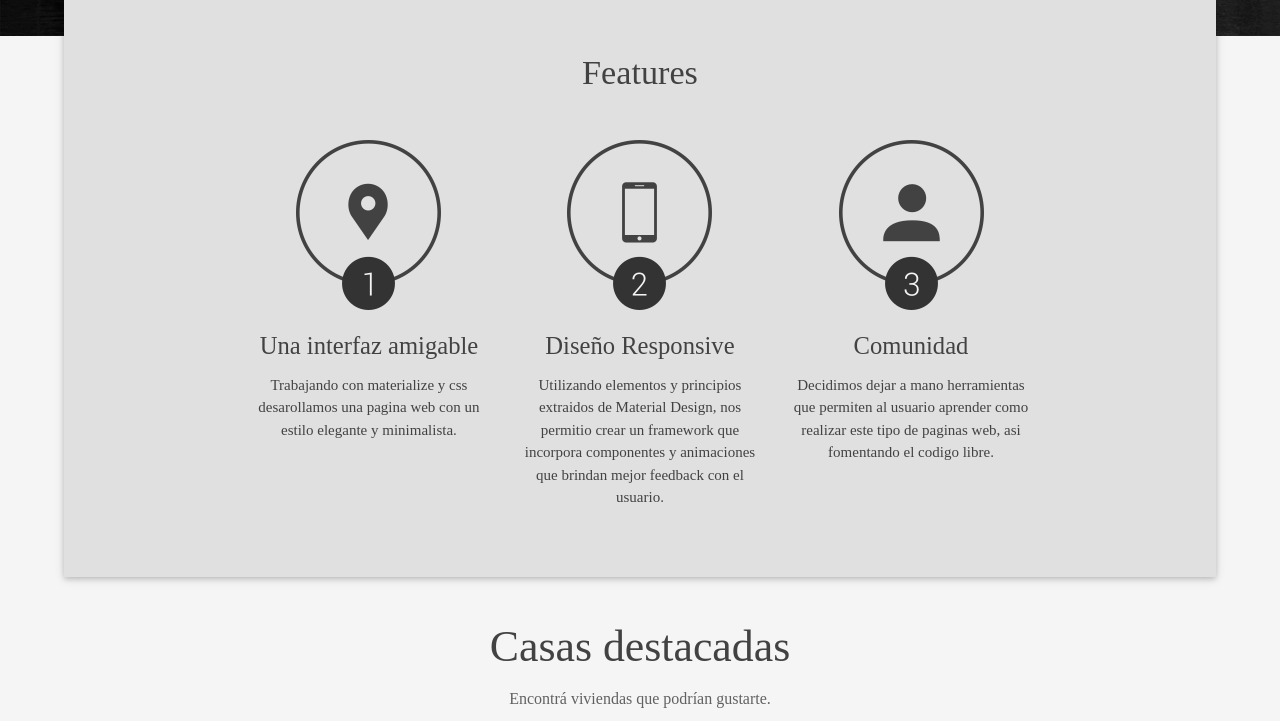
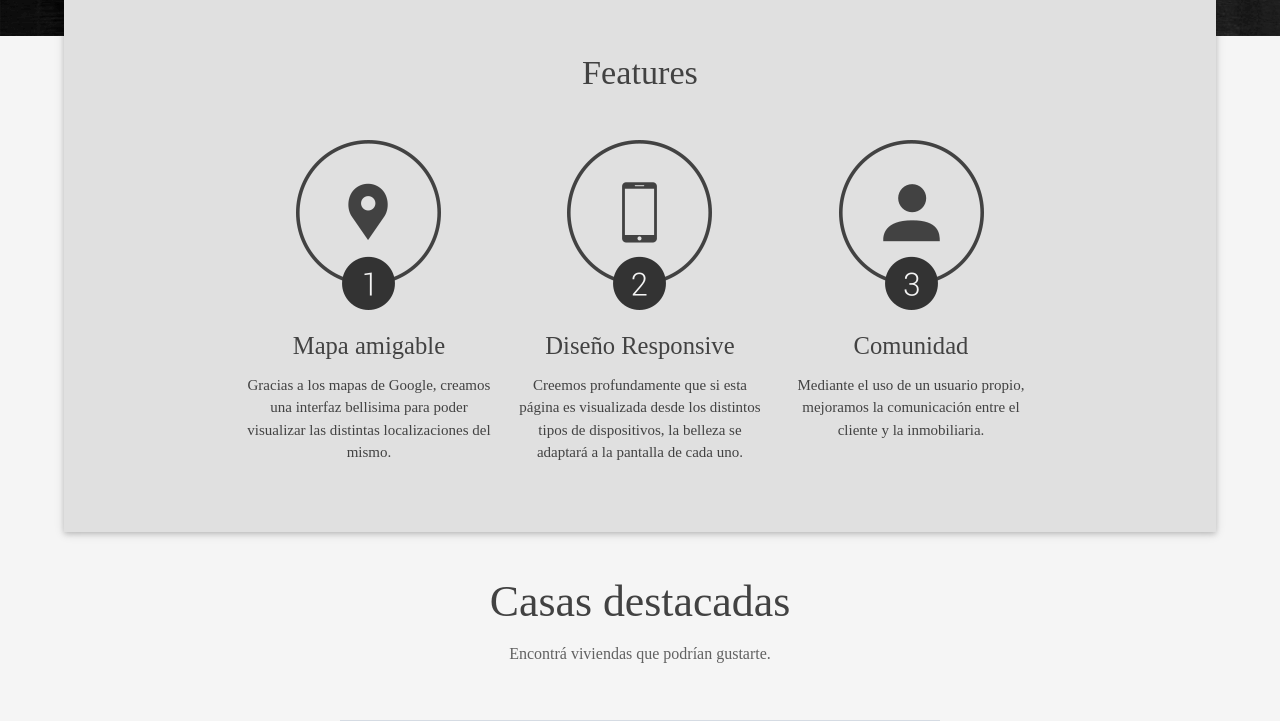
Before and after one commit to ProyectoInmobiliaria/Proyecto, a Django app: template inmobiliaria/inmobili/templates/index.html in a window 1280 px wide. Shown: the part 865-1586 px from the top of the page. Run offline with Django 3.2, Linux system fonts and the light colour scheme; the template is opened without the code that fills it: most values are stand-ins (such as "Sample title", 1, 10 or a date in 2020); grey boxes marked "Sample" are stand-in pictures; some libraries are stand-ins or nearby versions.

Commit message:
Detalles

```diff
--- a/inmobiliaria/inmobili/templates/favorites.html
+++ b/inmobiliaria/inmobili/templates/favorites.html
@@ -71,7 +71,7 @@
             .ns {
                 background-color: #fafafa;
                 max-height:400;
-                margin-top:20;
+                margin-top:27;
             }
 
             #ttr{
--- a/inmobiliaria/inmobili/templates/index.html
+++ b/inmobiliaria/inmobili/templates/index.html
@@ -153,8 +153,8 @@
                         <div class="col s12 m4">
                             <div class="icon-block">
                                 <h2 class="center"><img src="{% static 'pres4.png' %}"></h2>
-                                <h5 class="center">Una interfaz amigable</h5>
-                                <p class="light center">Trabajando con materialize y css desarollamos una pagina web con un estilo elegante y minimalista. </p>
+                                <h5 class="center">Mapa amigable</h5>
+                                <p class="light center">Gracias a los mapas de Google, creamos una interfaz bellisima para poder visualizar las distintas localizaciones del mismo.</p>
                             </div>
                         </div>
 
@@ -162,7 +162,7 @@
                             <div class="icon-block">
                                 <h2 class="center"><img src="{% static 'pres51.png' %}"></h2>
                                 <h5 class="center"> Diseño Responsive</h5>
-                                <p class="light center">Utilizando elementos y principios extraidos de Material Design, nos permitio crear un framework que incorpora componentes y animaciones que brindan mejor feedback con el usuario.</p>
+                                <p class="light center">Creemos profundamente que si esta p&aacute;gina es visualizada desde los distintos tipos de dispositivos, la belleza se adaptar&aacute; a la pantalla de cada uno.</p>
                             </div>
                         </div>
 
@@ -170,7 +170,7 @@
                             <div class="icon-block">
                                 <h2 class="center"><img src="{% static 'pres61.png' %}"></h2>
                                 <h5 class="center">Comunidad</h5>
-                                <p class="light center">Decidimos dejar a mano herramientas que permiten al usuario aprender como realizar este tipo de paginas web, asi fomentando el codigo libre.</p>
+                                <p class="light center">Mediante el uso de un usuario propio, mejoramos la comunicaci&oacute;n entre el cliente y la inmobiliaria.</p>
                             </div>
                         </div>
                     </div>
@@ -186,7 +186,7 @@
             <br> {% block galeria %} {% include "galeria.html" %} {% endblock %}
 
 
-     <div id="closeup" class="cirle z-depth-1 grey"><i class="material-icons white-text" style="font-size:40px;">expand_less</i></div>
+     <div id="closeup" class="cirle z-depth-0 transparent"><i class="material-icons grey-text" style="font-size:40px; cursor:pointer;">expand_less</i></div>
             <div id="contactform" class="row center z-depth-1" style="margin-top:60px;">
                 <div id="contitle" class="center" style="color:#424242;"><p style="padding-top:15px;">CONTACTO</p></div>
 
```
Also changed, not shown: inmobiliaria/db.sqlite3.
